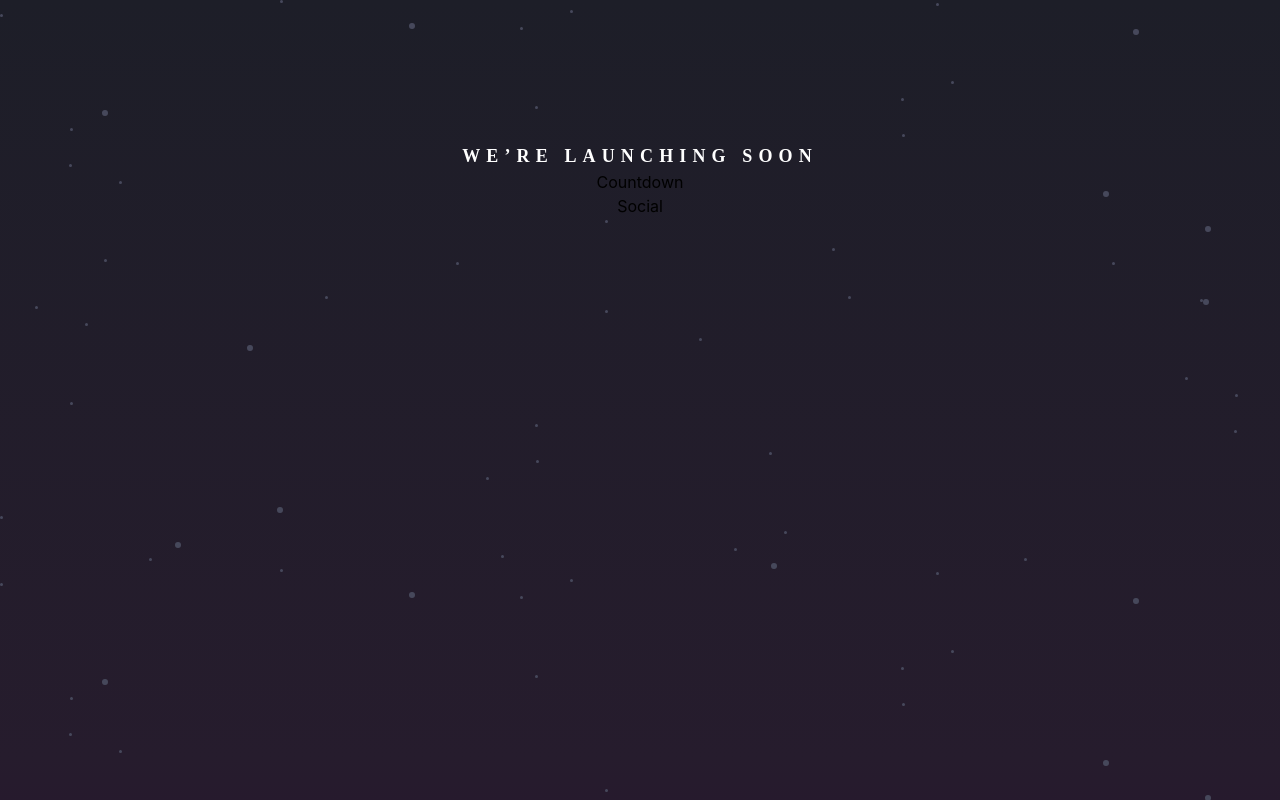
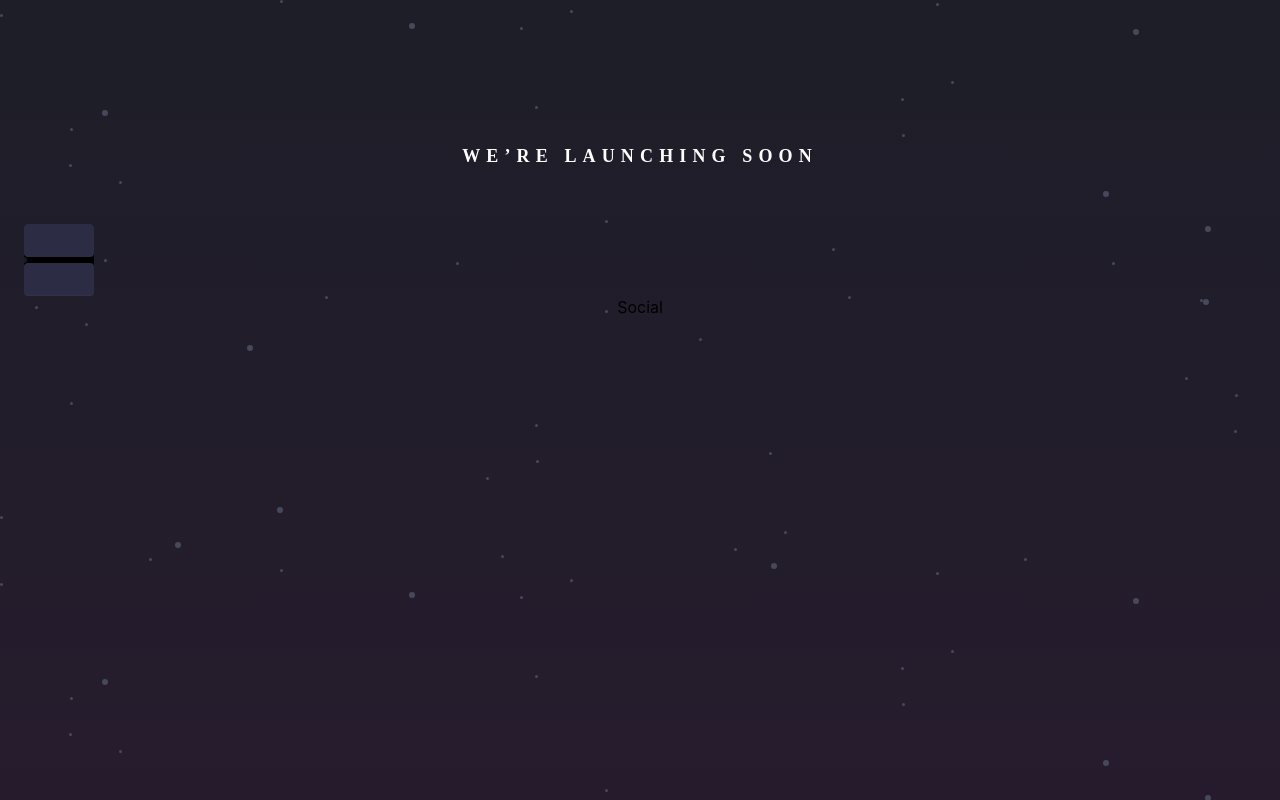
Before and after one commit to roodhouse/frontend-mentor-launch-countdown, a React (Create React App) app: page / in a window 1280 px wide. Built offline with nearby package versions, Linux system fonts and the light colour scheme; the HTML template or start-up script is replaced by a standard one.

Commit message:
card work

```diff
--- a/src/App.js
+++ b/src/App.js
@@ -8,7 +8,7 @@ function App() {
     <div className="App">
      <div id='mainWrapper' className='bg-background h-screen'>
       <div id='mainContainer' className='bg-[url("/src/images/bg-stars.svg")] h-full pt-[142px] px-6 pb-12'>
-        <div id='bodyWrapper'>
+        <div id='bodyWrapper' className='mb-[54px]'>
           <Body />
         </div>
         <div id='countdownWrapper'>
--- a/src/components/Countdown.jsx
+++ b/src/components/Countdown.jsx
@@ -1,8 +1,22 @@
 import React from 'react'
-
+// utilize svg on both sides, remove one layer of background...
 function Countdown() {
   return (
-    <div>Countdown</div>
+    <>
+      <div id="countdownContainer">
+        <div id="dayContainer" className='w-[70px] h-[71px] bg-black rounded-[4px_4px_4px_4px] '>
+          <div id="dayTop" className='w-[70px] h-[33px] rounded-[4px_4px_4px_4px] bg-darkDesaturatedBlue opacity-[0.85]'></div>
+          <div id="ovalContainer">
+            <div id="ovalOne" className=''><svg xmlns="http://www.w3.org/2000/svg" width="3" height="6" viewBox="0 0 3 6" fill="none">
+  <circle cy="3" r="3" fill="#191A23"/>
+</svg></div>
+            <div id="bar"></div>
+            <div id="ovalTwo"></div>
+          </div>
+          <div id="dayBottom" className='w-[70px] h-[33px] rounded-[4px_4px_4px_4px] bg-darkDesaturatedBlue opacity-[0.85]'></div>
+        </div>
+      </div>
+    </>
   )
 }
 
--- a/tailwind.config.js
+++ b/tailwind.config.js
@@ -13,9 +13,10 @@ module.exports = {
       grayishblue: 'hsl(237, 18%, 59%)',
       softRed: 'hsl(345, 95%, 68%)',
       white: 'hsl(0, 0%, 100%)',
-      darkDesaturatedBlue: 'hsl(236, 21%, 26%)',
+      darkDesaturatedBlue: '#343650',
       veryDarkBlue: 'hsl(235, 16%, 14%)',
-      mostlyBlackBlue: 'hsl(234, 17%, 12%)'
+      mostlyBlackBlue: 'hsl(234, 17%, 12%)',
+      black: '#000'
     }
   },
   plugins: [],
```
